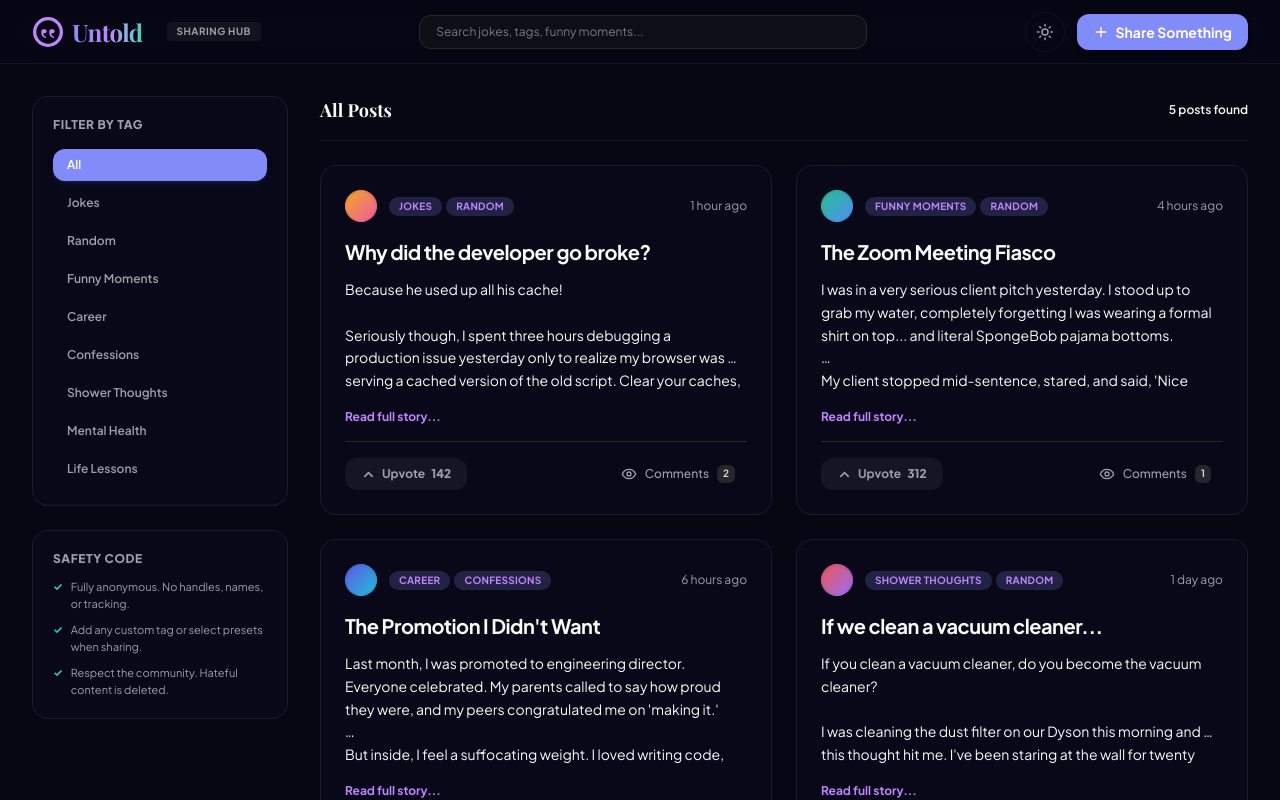
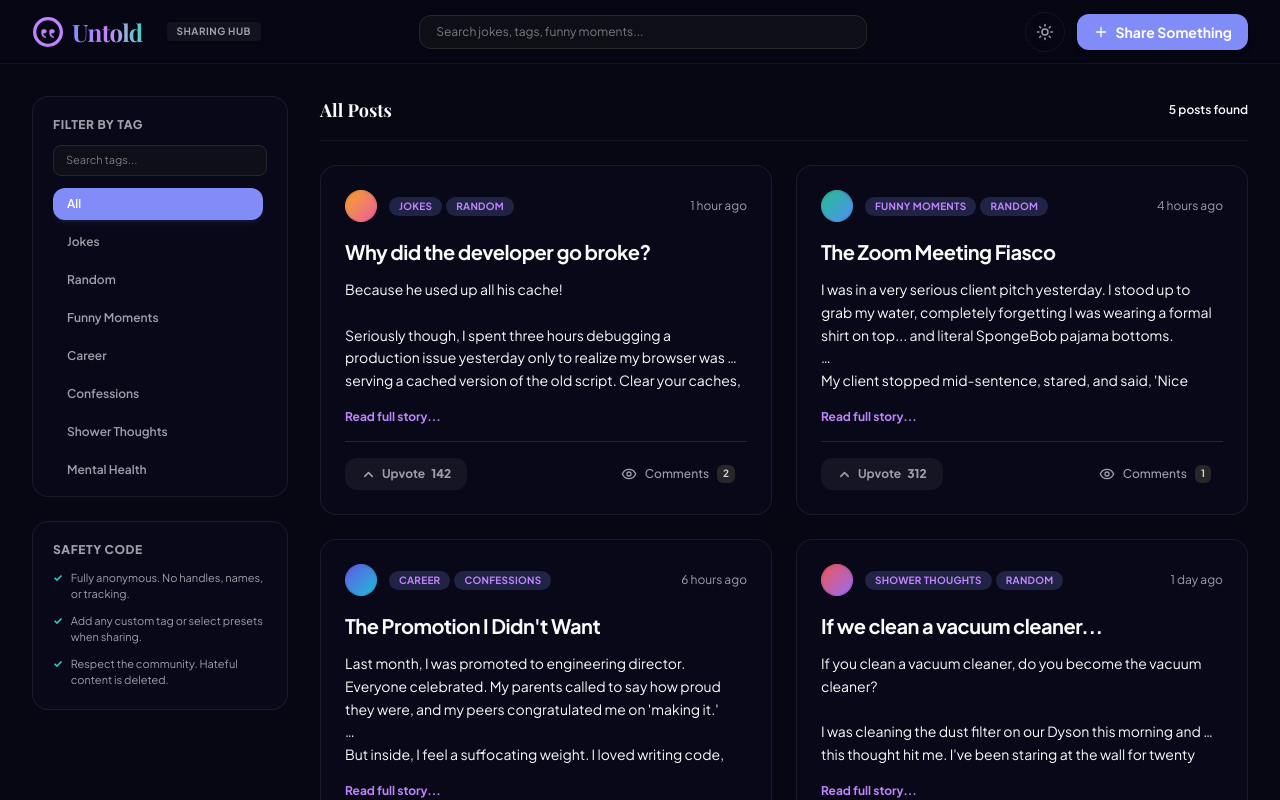
Before and after one commit to warr-dev/untold, a Next.js app: page /platform in a window 1280 px wide. Shown: the top 800 px of the page. Built offline with nearby package versions, Linux system fonts and the light colour scheme; a web font is replaced by a local one.

Commit message:
feat: add tags search query filter in platform sidebar

```diff
--- a/src/app/platform/page.tsx
+++ b/src/app/platform/page.tsx
@@ -73,6 +73,7 @@ function PlatformContent() {
   const [activeUpvotes, setActiveUpvotes] = useState<{ [storyId: string]: boolean }>({});
   const [selectedTag, setSelectedTag] = useState("All");
   const [searchQuery, setSearchQuery] = useState("");
+  const [tagSearchQuery, setTagSearchQuery] = useState("");
   const [isModalOpen, setIsModalOpen] = useState(false);
   const [detailedStoryId, setDetailedStoryId] = useState<string | null>(null);
   const [theme, setTheme] = useState<"dark" | "light">("dark");
@@ -171,11 +172,13 @@ function PlatformContent() {
     setStories((prev) => [newStory, ...prev]);
   };
 
-  // Compile the list of unique tags dynamically from current stories
-  const dynamicTags = [
-    "All",
-    ...Array.from(new Set(stories.flatMap((s) => s.tags)))
-  ];
+  // Compile unique tags dynamically from current stories feed state
+  const dynamicTags = Array.from(new Set(stories.flatMap((s) => s.tags)));
+
+  // Filter tags list based on tag search query
+  const filteredTagsList = dynamicTags.filter((tag) =>
+    tag.toLowerCase().includes(tagSearchQuery.toLowerCase())
+  );
 
   // Filter & Search stories based on tags array selection
   const filteredStories = stories.filter((story) => {
@@ -251,13 +254,45 @@ function PlatformContent() {
             />
           </div>
 
-          {/* Tags panel */}
+          {/* Tags panel with sub-search box */}
           <div className="glass-panel p-5 rounded-2xl w-full border border-zinc-200/60 dark:border-white/5">
-            <h3 className="text-xs font-black tracking-wider uppercase text-zinc-400 dark:text-zinc-505 mb-4">
+            <h3 className="text-xs font-black tracking-wider uppercase text-zinc-400 dark:text-zinc-505 mb-3">
               Filter by Tag
             </h3>
-            <nav className="flex flex-row lg:flex-col gap-1.5 overflow-x-auto lg:overflow-x-visible pb-2 lg:pb-0 scrollbar-none">
-              {dynamicTags.map((tag) => (
+
+            {/* Tag search bar */}
+            <div className="relative mb-3">
+              <input
+                type="text"
+                value={tagSearchQuery}
+                onChange={(e) => setTagSearchQuery(e.target.value)}
+                placeholder="Search tags..."
+                className="w-full px-3 py-1.5 text-[11px] rounded-lg border border-zinc-205 bg-zinc-55 dark:bg-zinc-900/50 dark:border-zinc-800 dark:text-zinc-200 focus:outline-none focus:ring-1 focus:ring-brand-indigo"
+              />
+              {tagSearchQuery && (
+                <button
+                  type="button"
+                  onClick={() => setTagSearchQuery("")}
+                  className="absolute right-2.5 top-2.5 text-[10px] text-zinc-450 hover:text-zinc-800 dark:text-zinc-500 dark:hover:text-zinc-200"
+                >
+                  ✕
+                </button>
+              )}
+            </div>
+
+            <nav className="flex flex-row lg:flex-col gap-1.5 overflow-x-auto lg:overflow-x-visible pb-2 lg:pb-0 scrollbar-none max-h-60 lg:max-h-72 overflow-y-auto pr-1">
+              <button
+                onClick={() => setSelectedTag("All")}
+                className={`px-3.5 py-2 rounded-xl text-xs font-semibold text-left whitespace-nowrap transition-all duration-300 ${
+                  selectedTag === "All"
+                    ? "bg-brand-indigo text-white shadow-md shadow-brand-indigo/10"
+                    : "bg-transparent text-zinc-500 hover:text-zinc-900 dark:text-zinc-400 dark:hover:text-zinc-200 hover:bg-zinc-100 dark:hover:bg-white/5"
+                }`}
+              >
+                All
+              </button>
+
+              {filteredTagsList.map((tag) => (
                 <button
                   key={tag}
                   onClick={() => setSelectedTag(tag)}
@@ -270,6 +305,12 @@ function PlatformContent() {
                   {tag}
                 </button>
               ))}
+
+              {filteredTagsList.length === 0 && (
+                <p className="text-[10px] italic text-zinc-400 dark:text-zinc-505 py-2">
+                  No tags found
+                </p>
+              )}
             </nav>
           </div>
 
```
